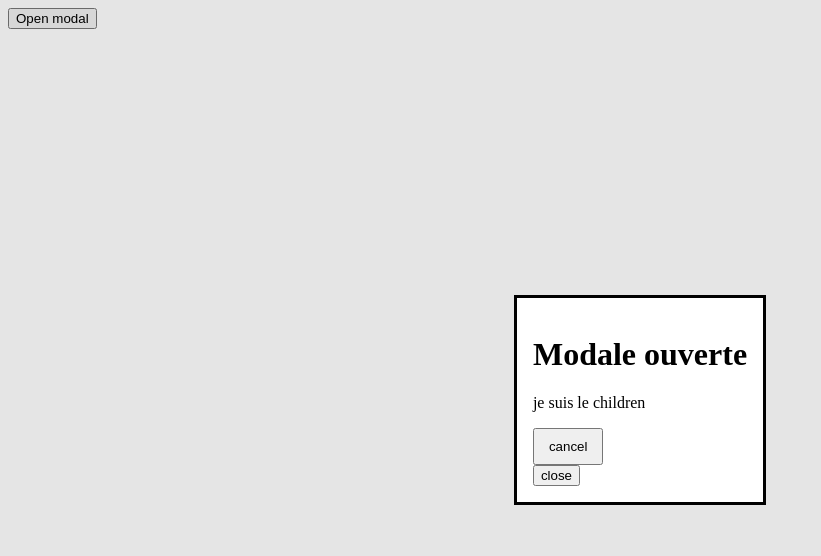
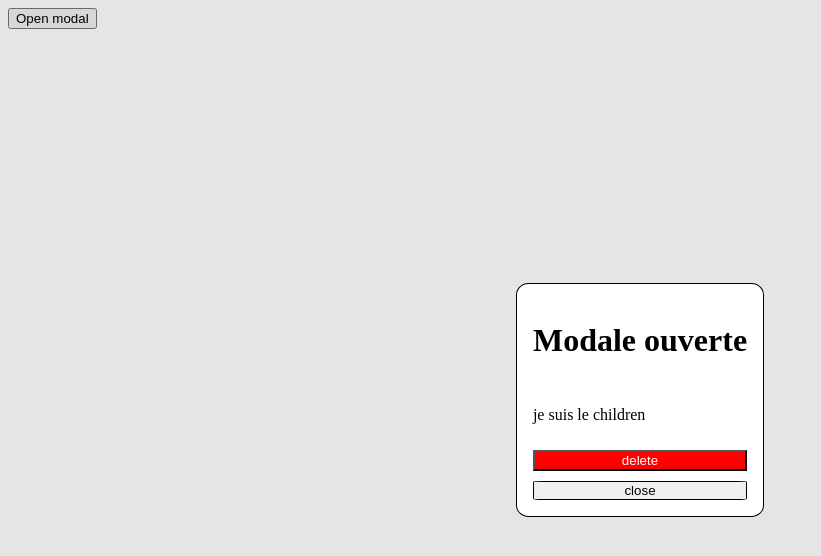
Before and after one commit to rose-charlotte/Modal, a React (Vite) app: page / in a window 1280 px wide. Both pictures are taken after a click on the button "Open modal". Shown: the top 556 px of the page, without its empty margins (0-821 px from the left). Built offline with nearby package versions, Linux system fonts and the light colour scheme.

Commit message:
modifications

```diff
--- a/src/Commons/Btn/FooterBtn.module.scss
+++ b/src/Commons/Btn/FooterBtn.module.scss
@@ -2,3 +2,9 @@
     margin: unset;
     padding: 0.5rem;
 }
+
+.btn {
+    border-radius: 5%;
+    border: 1px solid black;
+    margin: 5px;
+}
--- a/src/DashBoard.tsx
+++ b/src/DashBoard.tsx
@@ -1,6 +1,5 @@
 import { useRef } from "react";
-import { Modal, ModalHandle } from "./Modal";
-import { FooterBtn } from "./Commons/Btn/FooterBtn";
+import { ButtonProps, Modal, ModalHandle } from "./Modal";
 
 export function DashBoard() {
     const modalRef = useRef<ModalHandle>(null);
@@ -9,20 +8,24 @@ export function DashBoard() {
         modalRef.current?.show();
     };
 
-    const onFooterBtnClick = () => {
-        console.log("cliqué");
-        modalRef.current?.close();
-    };
+    const buttons: ButtonProps[] = [
+        {
+            key: "delete",
+            text: "delete",
+            onClick: () => {
+                console.log("cliqué");
+            },
+            style: { backgroundColor: "red", color: "white" },
+        },
+    ];
 
     return (
         <div>
             <button onClick={toggleModal}>Open modal</button>
-            <Modal ref={modalRef} title="Modale ouverte">
-                <div>
+            <Modal ref={modalRef} title="Modale ouverte" buttonProps={buttons}>
+                <>
                     <p>je suis le children</p>
-                    <FooterBtn text="cancel" onClick={onFooterBtnClick} isSelected={true} />
-                    <FooterBtn text="validated" onClick={() => console.log("validé")} isSelected={false} />
-                </div>
+                </>
             </Modal>
         </div>
     );
--- a/src/Modal.module.scss
+++ b/src/Modal.module.scss
@@ -5,20 +5,23 @@
 .show {
     position: fixed;
     background: white;
-    width: 35rem;
-    height: 8rem;
     top: 40%;
     left: 30%;
     transform: translate(-50%, -50%);
+}
+
+dialog {
+    border: 1px solid black;
+    border-radius: 5%;
+}
+
+.container {
     display: flex;
     flex-direction: column;
-    align-items: center;
-    border-radius: 20px;
-}
-.mainContent {
-}
-.btnContainer {
+    gap: 10px;
 }
 
 .closeBtn {
+    border-radius: 5%;
+    border: 1px solid black;
 }
--- a/src/Modal.tsx
+++ b/src/Modal.tsx
@@ -1,4 +1,4 @@
-import { ReactElement, forwardRef, useCallback, useImperativeHandle, useRef } from "react";
+import { ReactNode, forwardRef, useCallback, useImperativeHandle, useRef } from "react";
 import style from "./Modal.module.scss";
 
 export const Modal = forwardRef<ModalHandle, ModalProps>(function Modal(props: ModalProps, ref) {
@@ -29,14 +29,19 @@ export const Modal = forwardRef<ModalHandle, ModalProps>(function Modal(props: M
 
     return (
         <dialog ref={dialogRef}>
-            <div className={style.mainContent}>
+            <div className={style.container}>
                 <h1>{props.title}</h1>
                 <div>{props.children}</div>
+                {props.buttonProps &&
+                    props.buttonProps.map(button => (
+                        <button style={button.style} key={button.key} onClick={button.onClick}>
+                            {button.text}
+                        </button>
+                    ))}
+                <button className={style.closeBtn} onClick={close}>
+                    close
+                </button>
             </div>
-            <div className={style.btnContainer}></div>
-            <button className={style.closeBtn} onClick={close}>
-                close
-            </button>
         </dialog>
     );
 });
@@ -44,10 +49,18 @@ export const Modal = forwardRef<ModalHandle, ModalProps>(function Modal(props: M
 export interface ModalProps {
     title?: string;
     onClose?: () => boolean;
-    children?: ReactElement;
+    children?: ReactNode;
+    buttonProps?: ButtonProps[];
 }
 
 export interface ModalHandle {
     close: () => void;
     show: () => void;
 }
+
+export interface ButtonProps {
+    key: string;
+    text: string;
+    onClick: () => void;
+    style?: React.CSSProperties;
+}
```
Also changed, not shown: src/Dashboard.module.scss (added).
